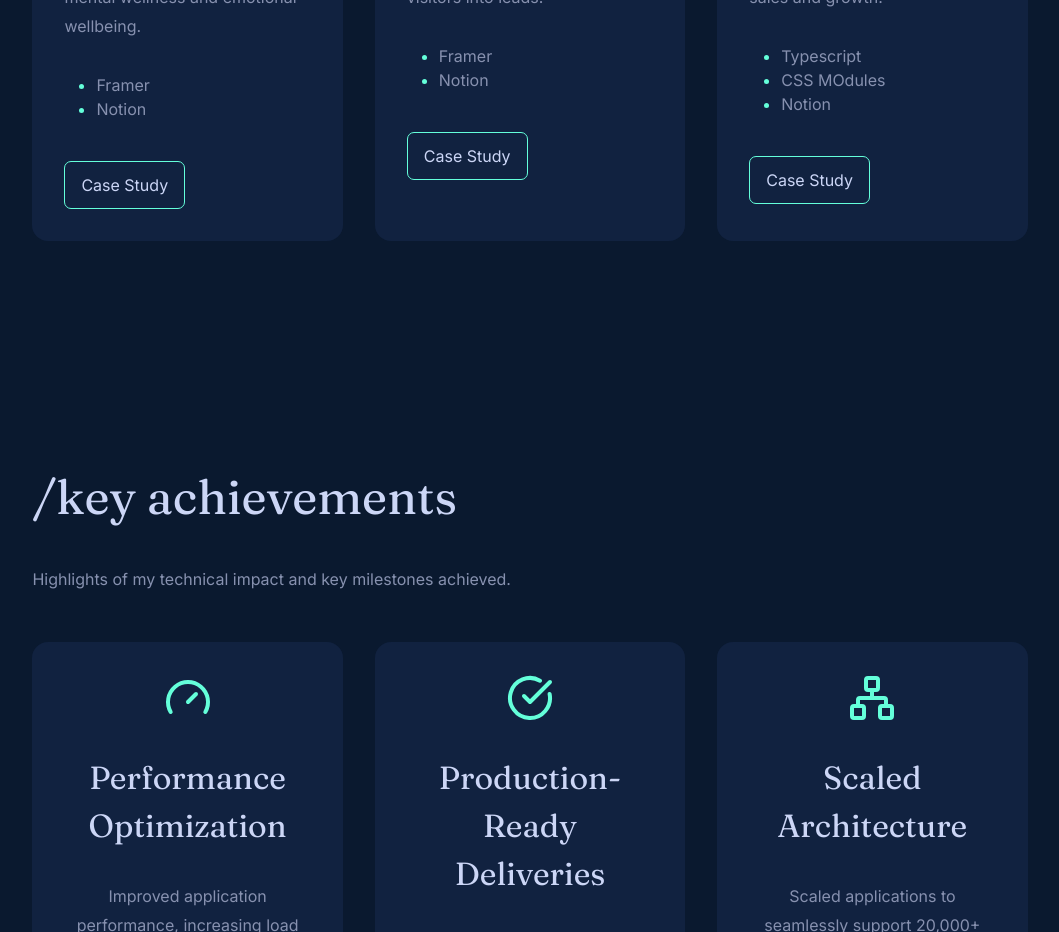
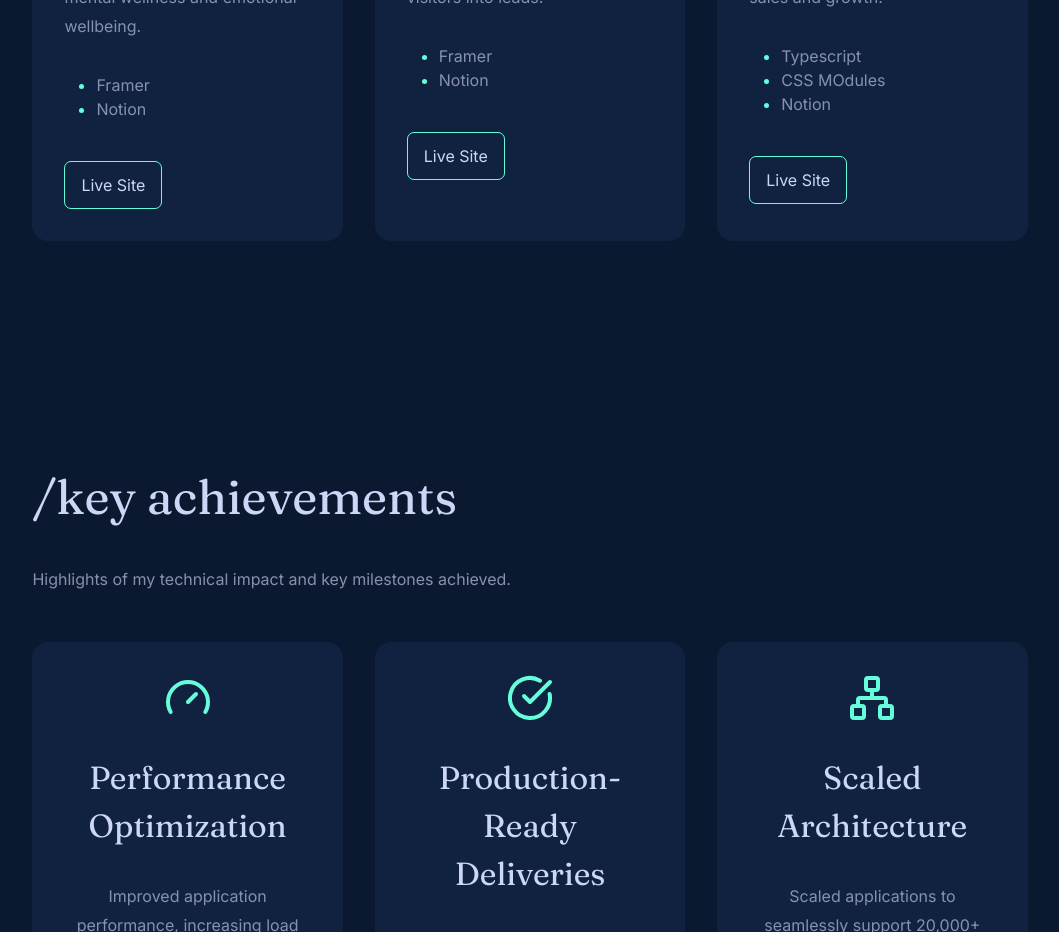
Before and after one commit to OyinkansolaTyrah/tyrah-portfolio, a Next.js app: page / in a window 1280 px wide. Shown: the part 4040-4972 px from the top of the page, without its empty margins (110-1169 px from the left). Built offline with nearby package versions, Linux system fonts and the light colour scheme.

Commit message:
Made some changes to my live link

```diff
--- a/app/Projects.tsx
+++ b/app/Projects.tsx
@@ -80,13 +80,13 @@ export default function Projects() {
                     ))}
               </ul>
               <div className={styles.projectButtons}>
-                {/* <a href={project.liveLink}>
+                <a href={project.liveLink}>
                   Live Site
+                </a>
+
+                {/* <a href={project.caseStudy}>
+                  Case Study
                 </a> */}
-
-                <a href={project.caseStudy}>
-                  Case Study
-                </a>
               </div>
             </div>
           </article>
```
